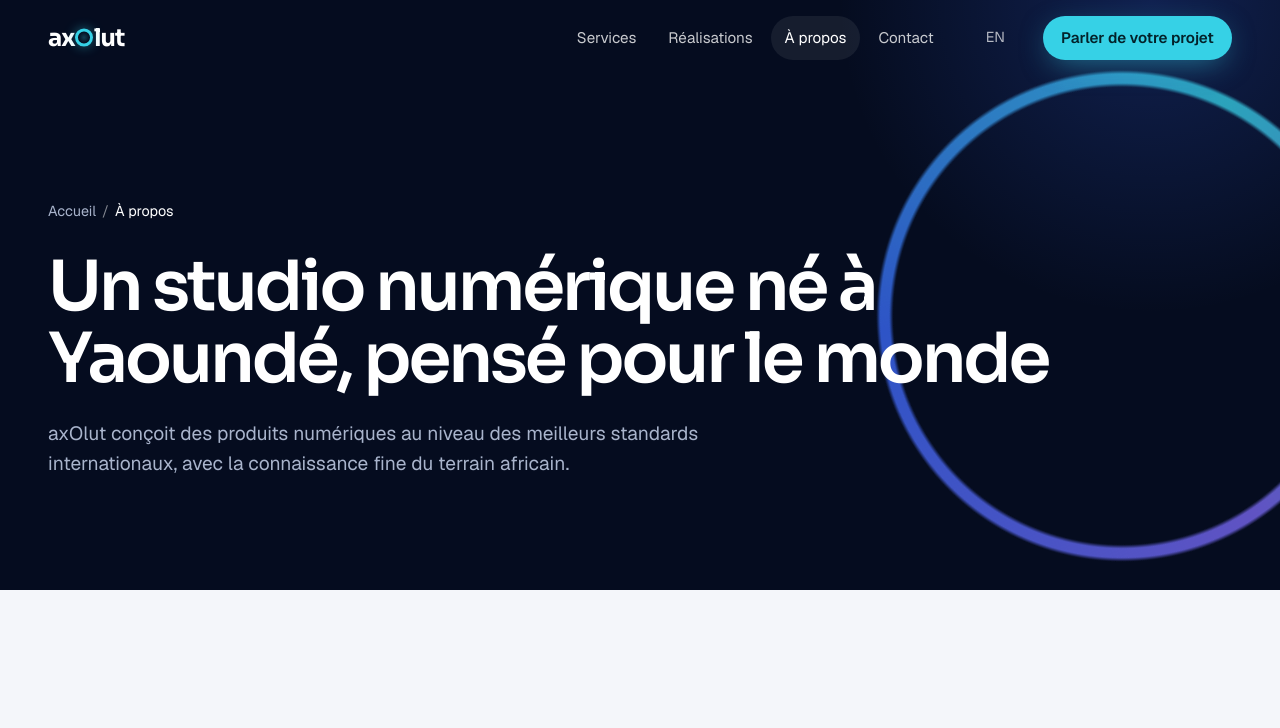
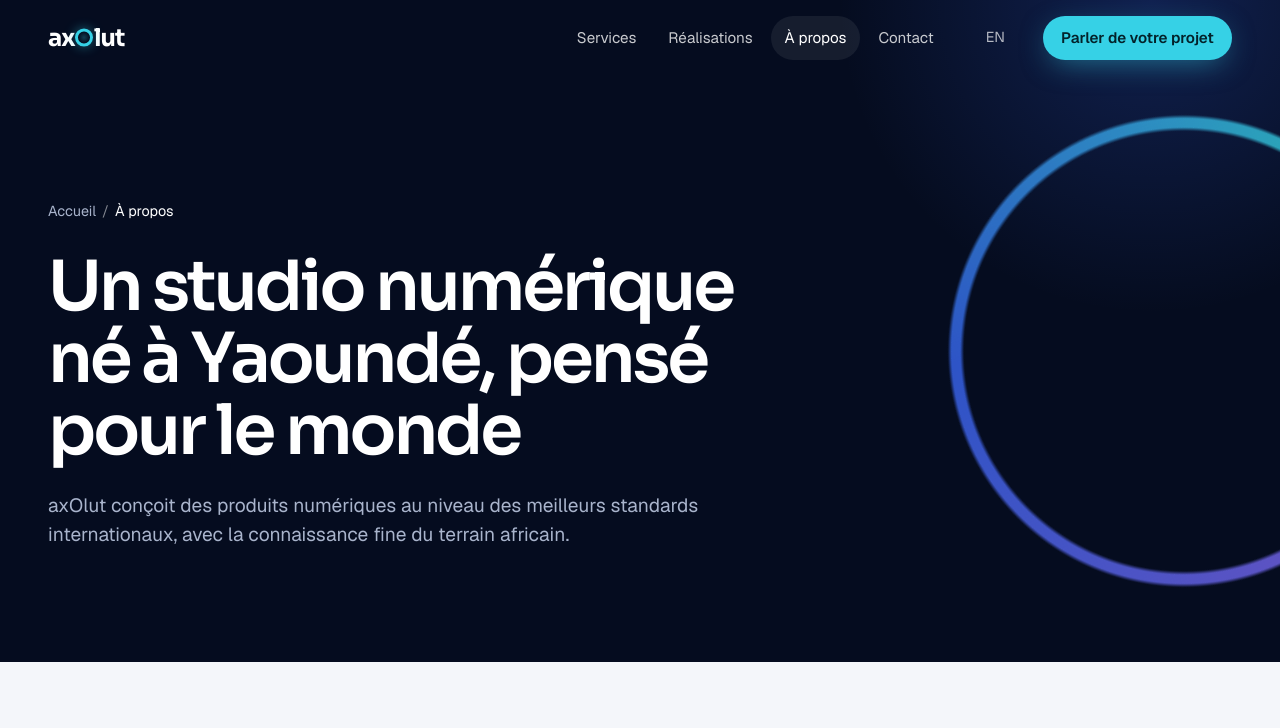
Before and after one commit to axOlut/axolut-web, a plain HTML site: page a-propos/index.html in a window 1280 px wide. Shown: the top 728 px of the page. Drawn offline with Linux system fonts and the light colour scheme.

Commit message:
Pages intérieures : titre et anneau mieux séparés
Co-Authored-By: Claude Opus 5.5 <noreply@anthropic.com>
Claude-Session: https://claude.ai/code/session_015vu48MixXPTVPbf4SASCGN

```diff
--- a/assets/css/site.css
+++ b/assets/css/site.css
@@ -328,14 +328,14 @@ textarea.field { min-height: 110px; resize: vertical; }
 .page-hero { position: relative; overflow: hidden; isolation: isolate; padding: clamp(140px, 18vw, 200px) 0 clamp(72px, 9vw, 112px); }
 .page-hero::before { content: ""; position: absolute; z-index: -2; width: 70vmax; aspect-ratio: 1; right: -25vmax; top: -35vmax; background: radial-gradient(closest-side, rgba(59, 108, 255, .22), transparent 70%); }
 .ring-deco {
-  position: absolute; z-index: -1; right: max(-120px, -8vw); top: 50%; width: min(46vw, 520px); aspect-ratio: 1; transform: translateY(-46%); border-radius: 50%; opacity: .75;
+  position: absolute; z-index: -1; right: max(-200px, -12vw); top: 50%; width: min(42vw, 500px); aspect-ratio: 1; transform: translateY(-46%); border-radius: 50%; opacity: .75;
   background: conic-gradient(from 210deg, var(--cobalt), var(--lagoon), #7E6BFA, var(--cobalt));
   -webkit-mask: radial-gradient(closest-side, transparent 88%, #000 89.5%, #000 93%, transparent 94.5%); mask: radial-gradient(closest-side, transparent 88%, #000 89.5%, #000 93%, transparent 94.5%);
   filter: drop-shadow(0 0 30px rgba(54, 209, 230, .45));
 }
 @media (prefers-reduced-motion: no-preference) { .ring-deco { animation: spin 40s linear infinite; } }
 @keyframes spin { to { transform: translateY(-46%) rotate(1turn); } }
-.page-hero h1 { font-size: clamp(2.4rem, 5.4vw, 4.4rem); max-width: 15em; margin-bottom: 24px; }
+.page-hero h1 { font-size: clamp(2.4rem, 5.4vw, 4.4rem); max-width: 12.5em; margin-bottom: 24px; }
 .page-hero .lead { max-width: 36em; }
 .page-hero .hero-actions { margin-top: 36px; }
 @media (max-width: 760px) { .ring-deco { width: 90vw; right: -45vw; top: 120px; transform: none; opacity: .45; } @keyframes spin { to { transform: rotate(1turn); } } }
```
